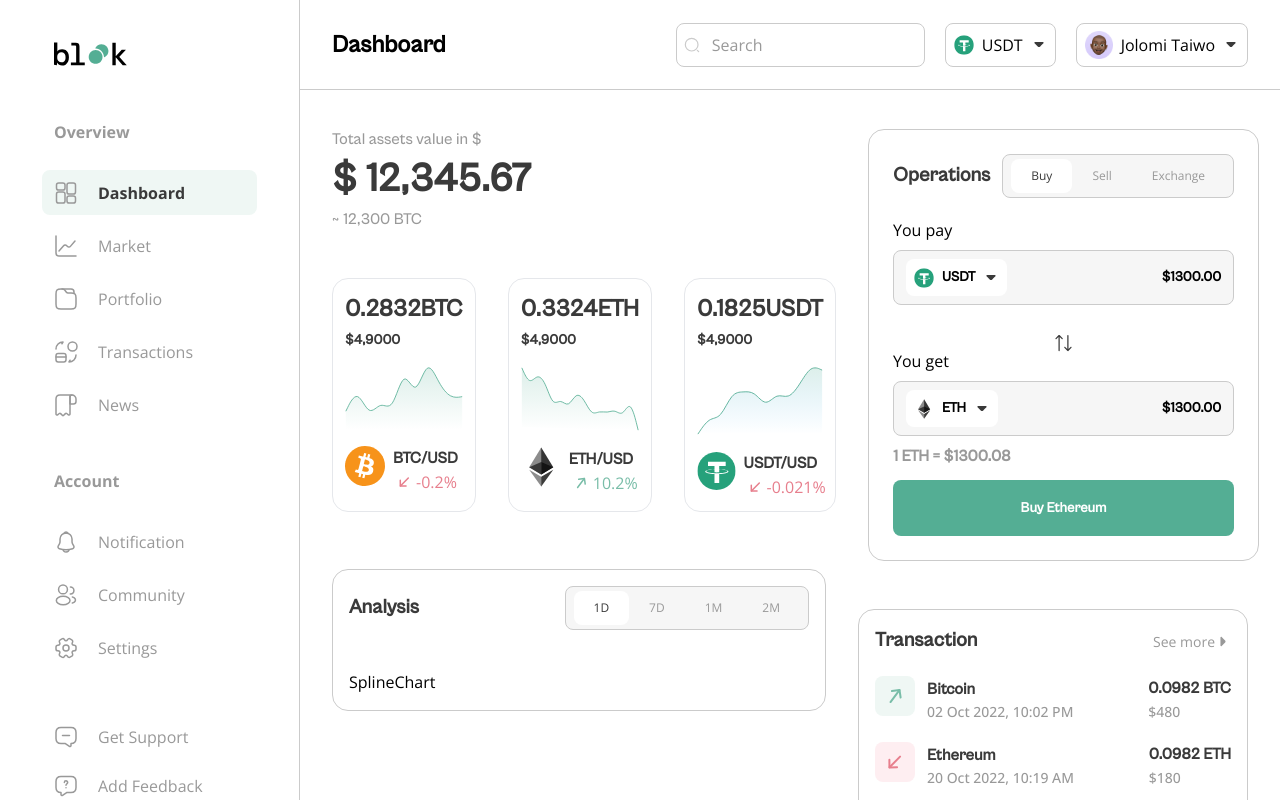
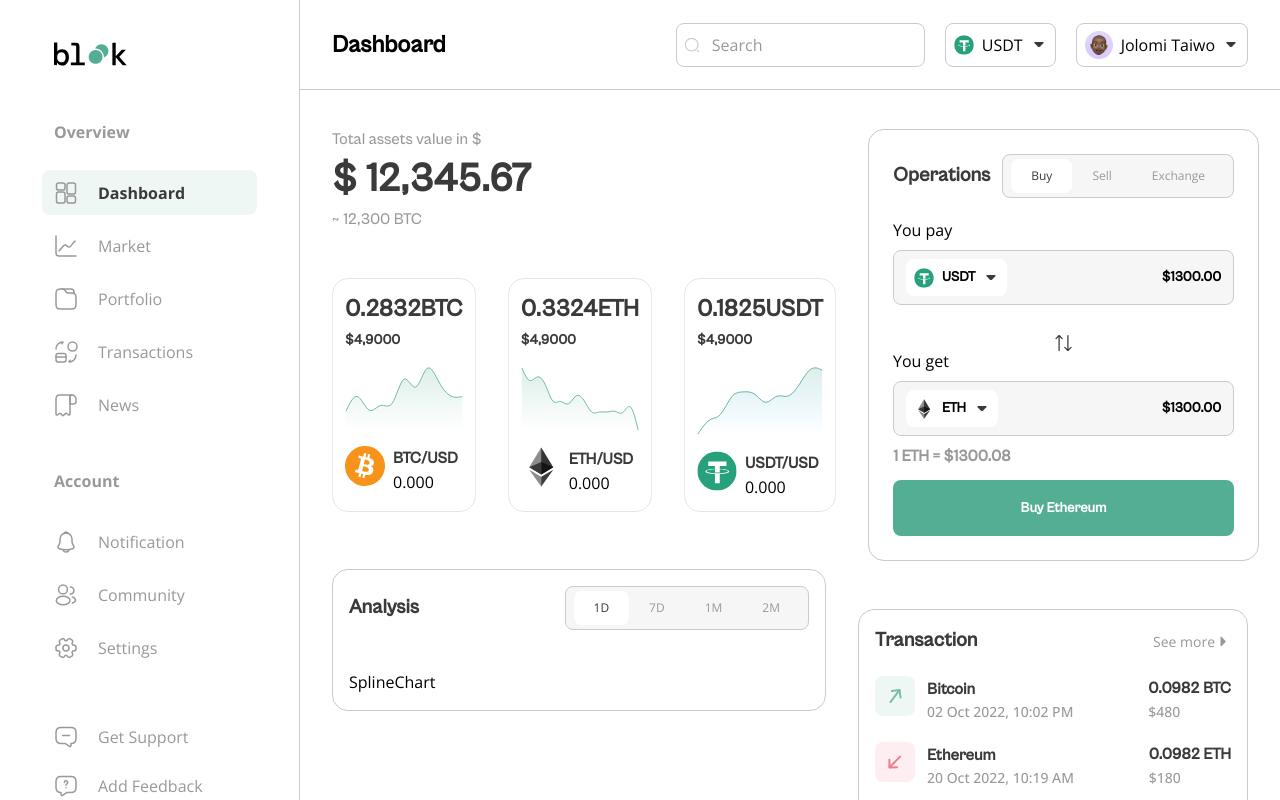
Before and after one commit to JolomiTee/Dashboard-Variants, a React (Vite) app: page / in a window 1280 px wide. Built offline with nearby package versions, Linux system fonts and the light colour scheme.

Commit message:
Creating rate fetching component

```diff
--- a/src/components/Blok/sub components/CoinsOverview.jsx
+++ b/src/components/Blok/sub components/CoinsOverview.jsx
@@ -1,83 +1,7 @@
-import { useState, useEffect } from 'react'
 import { BlokCoinOverview } from '../../../assets/Blok/data'
-import StockIncrease from '../../../assets/Blok/images/arrow-up.svg'
-import StockDecrease from '../../../assets/Blok/images/arrow-down.svg'
-import axios from 'axios'
+import RateValue from './RateValue'
 
 const CoinsOverview = () => {
-    const [responseData, setResponseData] = useState([1, 2, 3]);
-    const [overviewPercentage, setOverviewPercentage] = useState([])
-
-    // useEffect(() => {
-    //     const timer = setInterval(() => {
-    //         const options = {
-    //             method: 'GET',
-    //             url: 'https://rest.coinapi.io/v1/ohlcv/BITSTAMP_SPOT_BTC_USD/latest',
-    //             params: { period_id: '1SEC', },
-    //             headers: {
-    //                 Accept: 'application/json',
-    //                 'X-CoinAPI-Key': '900E00D9-2608-4199-9390-109DE2CAEE54'
-    //             }
-    //         };
-
-    //         axios.request(options).then(function (response) {
-    //             console.log(response.data);
-    //             setResponseData(response.data)
-    //         }).catch(function (error) {
-    //             console.error(error);
-    //         });
-    //     }, 10000);
-
-    //     return () => {
-    //         clearInterval(timer)
-    //     }
-    // }, [])
-
-
-    // useEffect(() => {
-
-    //     const calculateOverviewPercentage = (open, close) => {
-    //         const initial = close - open;
-    //         const percentageChange = (initial / open) * 100;
-    //         return percentageChange.toFixed(3);
-    //     }
-
-    //     const calculatePercentageChanges = (responseData) => {
-    //         const percentageChanges = [];
-
-    //         for (let i = 0; i < responseData.length; i++) {
-    //             const item = responseData[i]
-    //             const percentageChange = calculateOverviewPercentage(item.price_open, item.price_close)
-    //             percentageChanges.push(parseFloat(percentageChange))
-    //         }
-    //         return percentageChanges
-    //     }
-    //     const percentageChanges = calculatePercentageChanges(responseData)
-
-    //     setOverviewPercentage(percentageChanges)
-
-    //     console.log(overviewPercentage)
-
-    //     const calculateAggregate = (percentageChanges) => {
-    //         const sum = percentageChanges.reduce((accumulator, currentValue) => accumulator + currentValue, 0)
-    //         const average = sum / percentageChanges.length;
-
-    //         return average.toFixed(3);
-    //     }
-
-    //     const aggregate = calculateAggregate(percentageChanges)
-    //     console.log(aggregate)
-
-    // }, [responseData])
-
-    // console.log('Response:', responseData, 'Overview:', overviewPercentage)
-
-
-
-
-
-
-
     return (
         <div className="flex flex-wrap lg:flex-nowrap lg:w-full gap-5 xl:gap-8 justify-center">
             {
@@ -96,7 +20,7 @@
                             </div>
                             <div className="flex flex-col ">
                                 <p className='font-bold font-cabinet text-blok-dark dark:text-white'>{item.pair}</p>
-                                <p
+                                {/* <p
                                     className={`leading-[10px] flex items-center
                                     ${item.determine ? 'text-blok-rate-green' : 'text-blok-rate-red'}`}
                                 >
@@ -105,15 +29,14 @@
                                         (<img src={StockDecrease} />)
                                     }
                                     {item.stock}%
-                                </p>
+                                </p> */}
+                                <RateValue crypto={item.cryptocurrency}/>
                             </div>
                         </div>
                     </div>
 
                 ))
             }
-
-
         </div>
     )
 }
--- /dev/null
+++ b/src/components/Blok/sub components/RateValue.jsx
@@ -0,0 +1,17 @@
+import {useState, useEffect} from 'react'
+
+const RateValue = ({ crypto }) => {
+    const [responseData, setResponseData] = useState([]);
+    const [overviewPercentage, setOverviewPercentage] = useState((0.00).toFixed(3))
+
+
+    return (
+        <div>
+            <p>
+                {overviewPercentage}
+            </p>
+        </div>
+    )
+}
+
+export default RateValue
```
Also changed, not shown: 1 other file (tests, documents, lock files or other folders).
